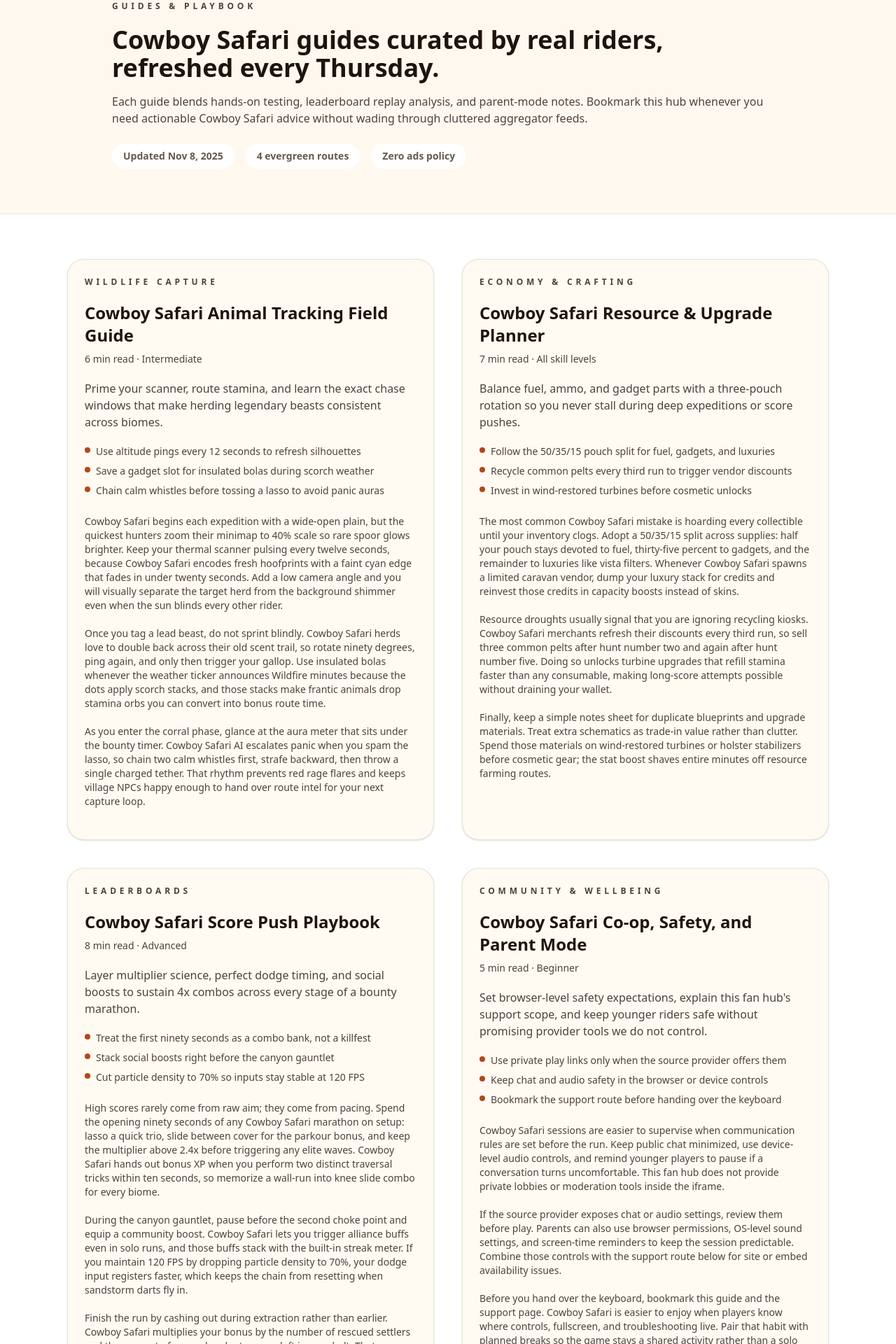
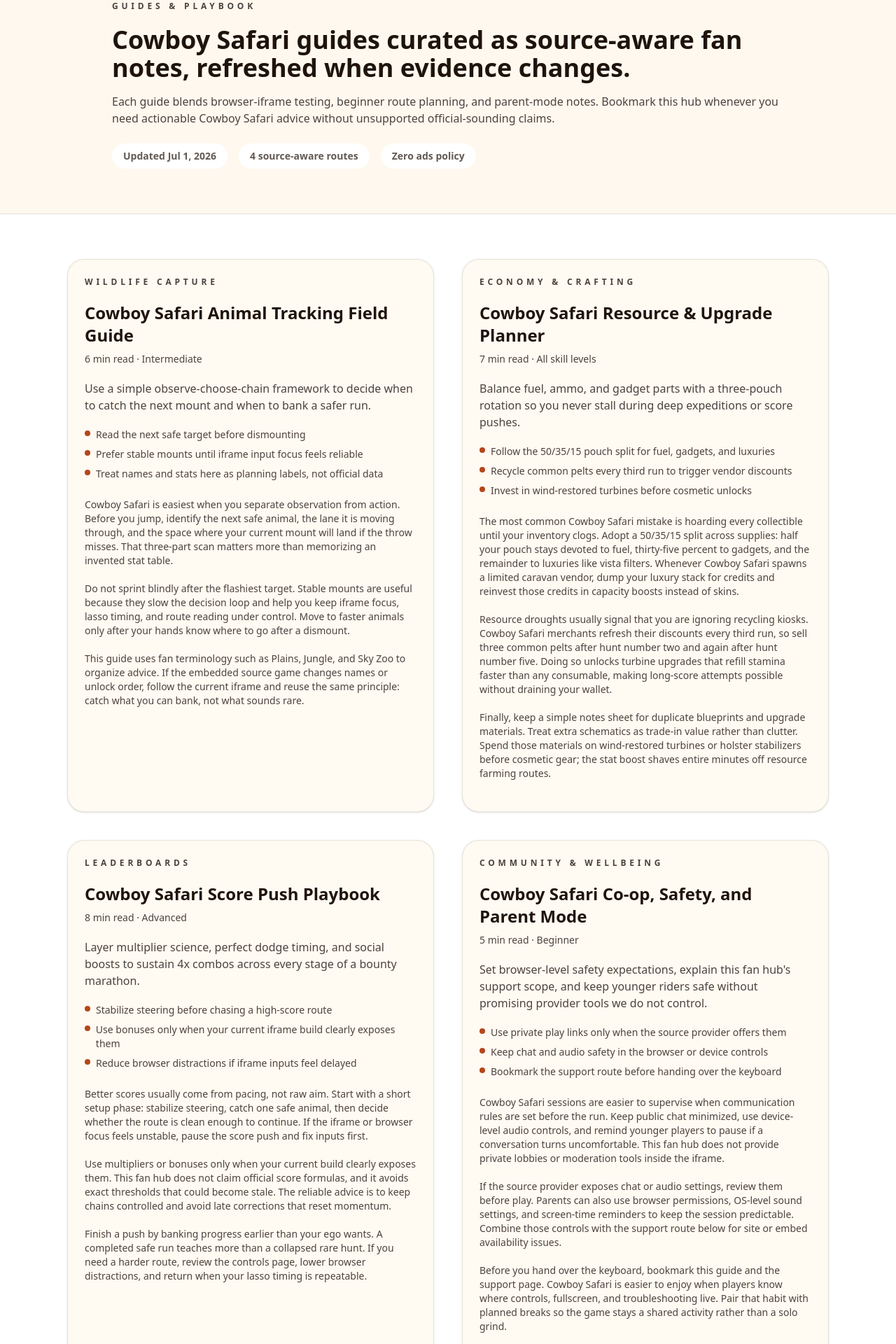
Before and after one commit to mengjian-github/cowboy-safari, a Next.js app: page /guides in a window 1280 px wide. Shown: the part 180-2100 px from the top of the page at 70% size. Built offline with nearby package versions, Linux system fonts and the light colour scheme.

Commit message:
fix(seo): source-back cowboy safari claims

```diff
--- a/app/guides/page.tsx
+++ b/app/guides/page.tsx
@@ -6,7 +6,7 @@ import { siteConfig } from "@/lib/site-config";
 import { buildPageMetadata } from "@/lib/seo";
 
 const pageDescription =
-  "Cowboy Safari guides for animal capture, resource loops, and score pushes with printable frameworks plus parent-friendly safety insights updated weekly.";
+  "Cowboy Safari guides for browser controls, animal-route planning, source-aware upgrade loops, and parent-friendly safety notes for this independent fan hub.";
 
 const guides = [
   {
@@ -16,16 +16,16 @@ const guides = [
     readingTime: "6 min read",
     difficulty: "Intermediate",
     summary:
-      "Prime your scanner, route stamina, and learn the exact chase windows that make herding legendary beasts consistent across biomes.",
+      "Use a simple observe-choose-chain framework to decide when to catch the next mount and when to bank a safer run.",
     keyTakeaways: [
-      "Use altitude pings every 12 seconds to refresh silhouettes",
-      "Save a gadget slot for insulated bolas during scorch weather",
-      "Chain calm whistles before tossing a lasso to avoid panic auras",
+      "Read the next safe target before dismounting",
+      "Prefer stable mounts until iframe input focus feels reliable",
+      "Treat names and stats here as planning labels, not official data",
     ],
     body: [
-      "Cowboy Safari begins each expedition with a wide-open plain, but the quickest hunters zoom their minimap to 40% scale so rare spoor glows brighter. Keep your thermal scanner pulsing every twelve seconds, because Cowboy Safari encodes fresh hoofprints with a faint cyan edge that fades in under twenty seconds. Add a low camera angle and you will visually separate the target herd from the background shimmer even when the sun blinds every other rider.",
-      "Once you tag a lead beast, do not sprint blindly. Cowboy Safari herds love to double back across their old scent trail, so rotate ninety degrees, ping again, and only then trigger your gallop. Use insulated bolas whenever the weather ticker announces Wildfire minutes because the dots apply scorch stacks, and those stacks make frantic animals drop stamina orbs you can convert into bonus route time.",
-      "As you enter the corral phase, glance at the aura meter that sits under the bounty timer. Cowboy Safari AI escalates panic when you spam the lasso, so chain two calm whistles first, strafe backward, then throw a single charged tether. That rhythm prevents red rage flares and keeps village NPCs happy enough to hand over route intel for your next capture loop.",
+      "Cowboy Safari is easiest when you separate observation from action. Before you jump, identify the next safe animal, the lane it is moving through, and the space where your current mount will land if the throw misses. That three-part scan matters more than memorizing an invented stat table.",
+      "Do not sprint blindly after the flashiest target. Stable mounts are useful because they slow the decision loop and help you keep iframe focus, lasso timing, and route reading under control. Move to faster animals only after your hands know where to go after a dismount.",
+      "This guide uses fan terminology such as Plains, Jungle, and Sky Zoo to organize advice. If the embedded source game changes names or unlock order, follow the current iframe and reuse the same principle: catch what you can bank, not what sounds rare.",
     ],
   },
   {
@@ -56,14 +56,14 @@ const guides = [
     summary:
       "Layer multiplier science, perfect dodge timing, and social boosts to sustain 4x combos across every stage of a bounty marathon.",
     keyTakeaways: [
-      "Treat the first ninety seconds as a combo bank, not a killfest",
-      "Stack social boosts right before the canyon gauntlet",
-      "Cut particle density to 70% so inputs stay stable at 120 FPS",
+      "Stabilize steering before chasing a high-score route",
+      "Use bonuses only when your current iframe build clearly exposes them",
+      "Reduce browser distractions if iframe inputs feel delayed",
     ],
     body: [
-      "High scores rarely come from raw aim; they come from pacing. Spend the opening ninety seconds of any Cowboy Safari marathon on setup: lasso a quick trio, slide between cover for the parkour bonus, and keep the multiplier above 2.4x before triggering any elite waves. Cowboy Safari hands out bonus XP when you perform two distinct traversal tricks within ten seconds, so memorize a wall-run into knee slide combo for every biome.",
-      "During the canyon gauntlet, pause before the second choke point and equip a community boost. Cowboy Safari lets you trigger alliance buffs even in solo runs, and those buffs stack with the built-in streak meter. If you maintain 120 FPS by dropping particle density to 70%, your dodge input registers faster, which keeps the chain from resetting when sandstorm darts fly in.",
-      "Finish the run by cashing out during extraction rather than earlier. Cowboy Safari multiplies your bonus by the number of rescued settlers and the amount of unused gadget energy left in your belt. That means you should hold one grappling hook and one audio decoy until the final thirty seconds, then deploy both while sprinting toward the balloon to push the payout past 4x.",
+      "Better scores usually come from pacing, not raw aim. Start with a short setup phase: stabilize steering, catch one safe animal, then decide whether the route is clean enough to continue. If the iframe or browser focus feels unstable, pause the score push and fix inputs first.",
+      "Use multipliers or bonuses only when your current build clearly exposes them. This fan hub does not claim official score formulas, and it avoids exact thresholds that could become stale. The reliable advice is to keep chains controlled and avoid late corrections that reset momentum.",
+      "Finish a push by banking progress earlier than your ego wants. A completed safe run teaches more than a collapsed rare hunt. If you need a harder route, review the controls page, lower browser distractions, and return when your lasso timing is repeatable.",
     ],
   },
   {
@@ -164,14 +164,14 @@ export default function GuidesPage() {
             Guides & Playbook
           </p>
           <h1 className="mt-4 text-4xl font-semibold text-[#1f140c]">
-            Cowboy Safari guides curated by real riders, refreshed every Thursday.
+            Cowboy Safari guides curated as source-aware fan notes, refreshed when evidence changes.
           </h1>
           <p className="mt-4 text-base text-[#1f140c]/80">
-            Each guide blends hands-on testing, leaderboard replay analysis, and parent-mode notes. Bookmark this hub whenever you need actionable Cowboy Safari advice without wading through cluttered aggregator feeds.
+            Each guide blends browser-iframe testing, beginner route planning, and parent-mode notes. Bookmark this hub whenever you need actionable Cowboy Safari advice without unsupported official-sounding claims.
           </p>
           <div className="mt-6 flex flex-wrap gap-4 text-sm text-[#1f140c]/70">
             <span className="rounded-full bg-white px-4 py-2 font-semibold">Updated {new Date(siteConfig.lastUpdatedISO).toLocaleDateString("en-US", { month: "short", day: "numeric", year: "numeric" })}</span>
-            <span className="rounded-full bg-white px-4 py-2 font-semibold">4 evergreen routes</span>
+            <span className="rounded-full bg-white px-4 py-2 font-semibold">4 source-aware routes</span>
             <span className="rounded-full bg-white px-4 py-2 font-semibold">Zero ads policy</span>
           </div>
         </div>
--- a/app/layout.tsx
+++ b/app/layout.tsx
@@ -6,7 +6,7 @@ import { SiteFooter } from "@/components/site-footer";
 
 const siteTitle = "Play Cowboy Safari Online – Free Fullscreen Game, Controls & Sky Zoo Guide";
 const siteDescription =
-  "Play Cowboy Safari online free in fullscreen. Learn controls, animals, mounts, Sky Zoo upgrades, missions, and beginner routes. No ads, no signup.";
+  "Play Cowboy Safari online free in fullscreen. Learn controls, animals, mounts, Sky Zoo upgrade planning, and beginner routes. No ads, no signup.";
 
 
 export const metadata: Metadata = {
@@ -24,7 +24,7 @@ export const metadata: Metadata = {
     "Cowboy Safari animals",
     "Cowboy Safari Sky Zoo",
     "Cowboy Safari upgrades",
-    "Cowboy Safari missions",
+    "Cowboy Safari beginner route",
     "free online games",
     "lasso game",
     "zoo building game",
--- a/app/page.tsx
+++ b/app/page.tsx
@@ -6,7 +6,7 @@ import { siteConfig } from "@/lib/site-config";
 import { buildPageMetadata } from "@/lib/seo";
 
 const homeDescription =
-  "Play Cowboy Safari online free on desktop or mobile. Instant iframe play with controls, animals, Sky Zoo upgrades, missions, and beginner routes.";
+  "Play Cowboy Safari online free on desktop or mobile. Instant iframe play with controls, animals, Sky Zoo planning, source notes, and beginner routes.";
 
 
 const editorialSections = [
@@ -14,7 +14,7 @@ const editorialSections = [
     eyebrow: "Game Overview",
     title: "What is this game?",
     paragraphs: [
-      "This is a fast-paced lasso-and-ride game set in a sprawling frontier. You jump from mount to mount, tame exotic animals, and build your own floating Sky Zoo. Each run mixes reflex-based dodging with light resource decisions: do you push deeper for a rare creature, or bank early coins for a stable upgrade?",
+      "This is a fast-paced lasso-and-ride browser game set in a frontier-style run. You jump from mount to mount, chase animals, and use a Sky Zoo-style collection loop. This fan hub keeps the advice practical and labels uncertain mechanics instead of pretending to publish official patch data.",
       "The game runs in your browser through a secure iframe from azgames.io. No download, no signup, and no ad units are added by this hub. We keep the frame untouched so input and game state remain with the source provider.",
     ],
   },
@@ -30,16 +30,16 @@ const editorialSections = [
     eyebrow: "Animals & Sky Zoo",
     title: "Mounts, habitats, and upgrades",
     paragraphs: [
-      "Every biome hides different species. Plains start with horses and buffalo, but deeper zones unlock elephants, giraffes, and even mythical creatures. Each animal has a speed, stamina, and buckiness rating. Faster mounts help you escape stampedes; calmer ones let you line up perfect lasso chains.",
-      "Captured animals go to your Sky Zoo, where you earn coins from visitors. Upgrade habitats to boost coin yield, and expand your zoo to unlock new biomes. The upgrade loop is the long-term engine: better habitats = more coins = longer runs = rarer animals.",
+      "The animal and biome names on this site are player-facing planning labels, not an official database. Use them to think about mount roles: stable starters, faster route choices, and later-run animals that ask for cleaner timing.",
+      "For Sky Zoo planning, prioritize reliable captures before speculative rare routes. If the source game changes names, economy values, or unlock order, treat the iframe and source provider as authoritative and use this hub as a beginner decision aid.",
     ],
   },
   {
-    eyebrow: "Missions & Progression",
-    title: "Daily goals and long-term unlocks",
+    eyebrow: "Progression Planning",
+    title: "Goals, practice loops, and long-term unlocks",
     paragraphs: [
-      "The game hands out daily missions—ride three new species, survive 1,000 meters in one run, or lasso five predators without getting thrown. Completing them earns bonus coins and occasional cosmetic tokens. Missions are the safest way to learn new biomes without risking your high-score attempt.",
-      "Long-term progression is driven by zoo level. Each level unlocks a new habitat slot, a coin multiplier, or a permanent stamina boost. If you are stuck on a biome, return to earlier zones and upgrade your habitats instead of forcing harder runs. The math favors steady upgrades over risky pushes.",
+      "If the game shows rotating goals, use them as practice prompts rather than promises from this site. A safe session plan is simple: learn steering, chain one new mount, then bank progress before chasing a harder route.",
+      "Long-term progression is easiest when you turn common captures into repeatable upgrades. If you are stuck, return to safer routes and improve timing instead of forcing rare or late-run attempts that you cannot yet bank.",
     ],
   },
 ];
@@ -49,8 +49,8 @@ const foldSections = [
     title: "Beginner route",
     kicker: "First 10 runs",
     content: [
-      "Start in the Plains biome. Your first goal is not distance; it is learning the lasso timing. Ride the starting horse for about 200 meters, then lasso the first buffalo you see. Buffalo are slow but stable, giving you time to practice the throw-and-hold mechanic without getting bucked.",
-      "After three runs, switch to the Jungle biome. The animals are faster, but the trees act as natural speed brakes. Use them to learn how to dismount mid-run and chain to a new mount. Once you can chain three animals in a single run without touching the ground, you are ready for the harder zones.",
+      "Start with the safest visible route. Your first goal is not distance; it is learning lasso timing and iframe focus. Ride a stable starter mount, then practice catching the next safe animal before speed becomes the main challenge.",
+      "After a few clean attempts, move to faster or more crowded routes only when you can dismount and choose the next target without panic. The exact zone names belong to the source game, but the learning order stays useful: stability first, speed second.",
     ],
   },
   {
@@ -58,7 +58,7 @@ const foldSections = [
     kicker: "Species by biome",
     content: [
       "Plains: Horse (starter, balanced), Buffalo (slow, high stamina), Zebra (fast, bucks quickly). Jungle: Elephant (very slow, invincible to small obstacles), Ostrich (fast, ignores water), Giraffe (tall, sees over crowds).",
-      "Outback: Kangaroo (double-jump), Camel (long water stamina), Wombat (rolls through rocks). Mountains: Yak (ice-proof), Eagle (flies over gaps), Yeti (crushes everything, but rare). Each animal changes your route strategy, so collect them all for the Sky Zoo.",
+      "Later-route labels such as Outback or Mountain are used here as planning shorthand. If your current build exposes different animals, map them into the same roles: jump/control mount, endurance mount, obstacle-safe mount, or late-run challenge mount.",
     ],
   },
   {
@@ -66,22 +66,22 @@ const foldSections = [
     kicker: "Economy loop",
     content: [
       "Coins come from two sources: run distance and zoo visitors. Early on, runs are your main income. After you unlock the Sky Zoo, visitors become the passive engine. Prioritize habitat upgrades that increase visitor capacity before cosmetic decorations.",
-      "The best upgrade order is: 1) Habitat capacity, 2) Coin multiplier, 3) Run stamina boost, 4) New habitat slots. Decorations are last—they look nice but do not affect gameplay. Save your first 5,000 coins for the Plains habitat upgrade; it pays for itself in about six runs.",
+      "A safer upgrade order is: 1) basic capacity, 2) income multiplier, 3) run stamina, 4) new slots. Avoid exact coin targets unless your current iframe build shows them; balance upgrades around the loop that actually pays back for you.",
     ],
   },
   {
     title: "Common mistakes",
     kicker: "What not to do",
     content: [
-      "Mistake 1: Holding the lasso too long on small animals. Small animals buck faster; tap the button instead of holding it. Mistake 2: Ignoring the zoo. A level-1 zoo gives almost no coins, so you feel broke after the first hour. Upgrade early.",
-      "Mistake 3: Always chasing rare animals. Rare spawns are random; forcing deep runs just to find one wastes stamina and usually ends in a crash. Instead, farm the biome you know best, upgrade your zoo, and let the rare animals come naturally through higher-level habitats.",
+      "Mistake 1: Holding the lasso too long on quick targets. Use shorter inputs when the animal turns quickly. Mistake 2: ignoring the collection/economy loop. If a route is not paying back, practice safer captures before chasing flashy runs.",
+      "Mistake 3: treating rare animals as the whole game. Rare or late-run targets are exciting, but most players progress faster by mastering stable routes, banking consistent captures, and only then expanding into harder paths.",
     ],
   },
   {
     title: "Similar games decision guide",
     kicker: "If you like Cowboy Safari, try these",
     content: [
-      "Rodeo Stampede: Sky Zoo is the closest match. Same lasso mechanic, same zoo-building loop, but mobile-native and with more micro-transactions. Choose it if you want offline play and daily login rewards.",
+      "Rodeo Stampede: Sky Zoo is the closest comparison for lasso riding plus zoo collection. Choose it if you want a mobile-native reference point; use each store listing for current monetization and availability details.",
       "Weird West is a story-driven immersive sim with posse management. Choose it if you want narrative depth and turn-based tactics rather than reflex runs. Hard West 2 adds poker-hand abilities for a tactical twist. Evil West is a co-op brawler with heavy combat—good for players who want action but not the zoo loop.",
     ],
   },
@@ -111,12 +111,12 @@ const faqItems = [
   {
     question: "How do I upgrade my Sky Zoo?",
     answer:
-      "Captured animals go to your Sky Zoo. Tap the zoo icon between runs, then spend coins on habitat upgrades. Priority order: habitat capacity → coin multiplier → stamina boost → new habitat slots.",
+      "Use the Sky Zoo page as a planning model: stable captures first, then capacity, multiplier, stamina, and new slots when your current build exposes comparable upgrades.",
   },
   {
     question: "Which animal is best for beginners?",
     answer:
-      "The Buffalo in the Plains biome. It is slow, has high stamina, and rarely bucks. Use it to practice lasso timing before switching to faster animals like the Zebra or Ostrich.",
+      "Choose the most stable early mount available in your current game build. On this hub we use Buffalo as the beginner-safe label because it represents slower, easier lasso practice before switching to faster animals.",
   },
   {
     question: "Why is the game not loading?",
@@ -132,28 +132,22 @@ const faqItems = [
 
 const timelineEvents = [
   {
-    version: "v1.4.0 – Sky Zoo Expansion",
-    date: "2025-11-05",
+    version: "2026-07-01 – Fan hub source-safety refresh",
+    date: "2026-07-01",
     notes:
-      "Adds the Mountain biome with three new animals: Yak, Eagle, and the rare Yeti. Sky Zoo habitats now support level 5 upgrades, and a new coin multiplier perk is available at zoo level 12.",
+      "Rewrote over-specific game claims into source-aware beginner guidance, added clearer iframe/source disclaimers, and kept the play panel plus analytics events visible above the fold.",
   },
   {
-    version: "v1.3.2 – Outback Update",
-    date: "2025-10-22",
+    version: "2026-06-30 – Technical SEO repair retained",
+    date: "2026-06-30",
     notes:
-      "Introduces the Outback biome with Kangaroo, Camel, and Wombat. New water-terrain mechanics mean some animals ignore shallow rivers, changing optimal routes for speedruns.",
+      "Kept the single-H1 page structure, clean support routing, sitemap/robots, and extensionless internal links from the previous verified production repair.",
   },
   {
-    version: "v1.3.0 – Mission System",
-    date: "2025-09-17",
+    version: "Source provider remains authoritative",
+    date: "ongoing",
     notes:
-      "Daily and weekly missions are now live. Complete them for bonus coins and cosmetic tokens. Missions rotate at 00:00 UTC and scale difficulty based on your highest zoo level.",
-  },
-  {
-    version: "v1.2.0 – Jungle Biome",
-    date: "2025-07-30",
-    notes:
-      "The Jungle biome opens with Elephant, Ostrich, and Giraffe. Tree density creates natural choke points, making dismount-and-chain techniques essential for high scores.",
+      "The iframe and its source provider control gameplay, availability, saves, ads inside the frame, and any official patch details. This site only adds navigation, explainers, and fan-support context.",
   },
 ];
 
@@ -284,7 +278,7 @@ export default function Home() {
               Everything you need before, during, and after a Cowboy Safari run.
             </h2>
             <p className="mt-4 text-base text-[#1f140c]/80">
-              Use the fold-out cards to dive into mechanics, troubleshoot tricky bugs, or scan the latest patch notes. Each panel is updated weekly so your Cowboy Safari prep never goes stale.
+              Use the fold-out cards to dive into mechanics, troubleshoot browser/iframe issues, or scan this fan hub&apos;s latest editorial changes. Official gameplay changes remain with the source provider.
             </p>
           </div>
           <div className="mt-10 space-y-6">
@@ -339,6 +333,13 @@ export default function Home() {
               </details>
             ))}
           </div>
+          <aside className="mt-10 rounded-3xl border border-[#b3471b]/25 bg-white/90 p-6 text-sm leading-7 text-[#1f140c]/80 shadow-sm">
+            <p className="text-xs font-semibold uppercase tracking-[0.35em] text-[#b3471b]/80">Source note</p>
+            <h3 className="mt-2 text-2xl font-semibold text-[#1f140c]">What this fan hub can and cannot verify</h3>
+            <p className="mt-3">
+              Verified here: HTTPS iframe source, page availability, browser controls guidance, support route, analytics events, sitemap, and last editorial update. Not verified here: official patch versions, exact spawn rates, exact coin payouts, account state, or provider-side ads inside the iframe. For those, the embedded source game remains authoritative.
+            </p>
+          </aside>
         </div>
       </section>
 
--- a/components/recommendation-card.tsx
+++ b/components/recommendation-card.tsx
@@ -32,7 +32,10 @@ export function RecommendationCard({ game }: { game: RelatedGame }) {
           href={game.playUrl}
           target="_blank"
           rel="noopener noreferrer"
-          onClick={() => trackGA4Event("outbound_click", { page: "home", location: "recommended_game", destination: game.playUrl, label: game.name })}
+          onClick={() => {
+            trackEvent("outbound_click", { page: "home", location: "recommended_game", destination: game.playUrl, label: game.name });
+            trackGA4Event("outbound_click", { page: "home", location: "recommended_game", destination: game.playUrl, label: game.name });
+          }}
           className="inline-flex items-center gap-1 text-[#b3471b] underline-offset-4 transition hover:underline"
         >
           Play
--- a/lib/analytics.ts
+++ b/lib/analytics.ts
@@ -20,6 +20,7 @@ export function trackEvent(eventName: string, properties?: Record<string, string
 export function trackGA4Event(
   eventName:
     | "hero_iframe_visible"
+    | "hero_cta_click"
     | "iframe_loaded"
     | "fullscreen_click"
     | "controls_open"
--- a/lib/site-config.ts
+++ b/lib/site-config.ts
@@ -8,8 +8,8 @@ export const siteConfig = {
     "Independent Cowboy Safari fan hub with instant play, spoiler-free guides, parent resources, and zero in-page ads.",
   contactEmail: "support@cowboysafari.online",
   iframeSrc: "https://azgames.io/cowboy-safari.embed",
-  version: "1.12.0",
-  lastUpdatedISO: "2025-11-08T00:00:00.000Z",
+  version: "fan-hub-2026.07.01",
+  lastUpdatedISO: "2026-07-01T01:38:05.000Z",
   downloads: {
     ios: "",
     android: "",
```
Also changed, not shown: app/sky-zoo/page.tsx (+8 -8 lines), components/hero-play-panel.tsx (+9 -2 lines), components/site-header.tsx (+5 -2 lines).
